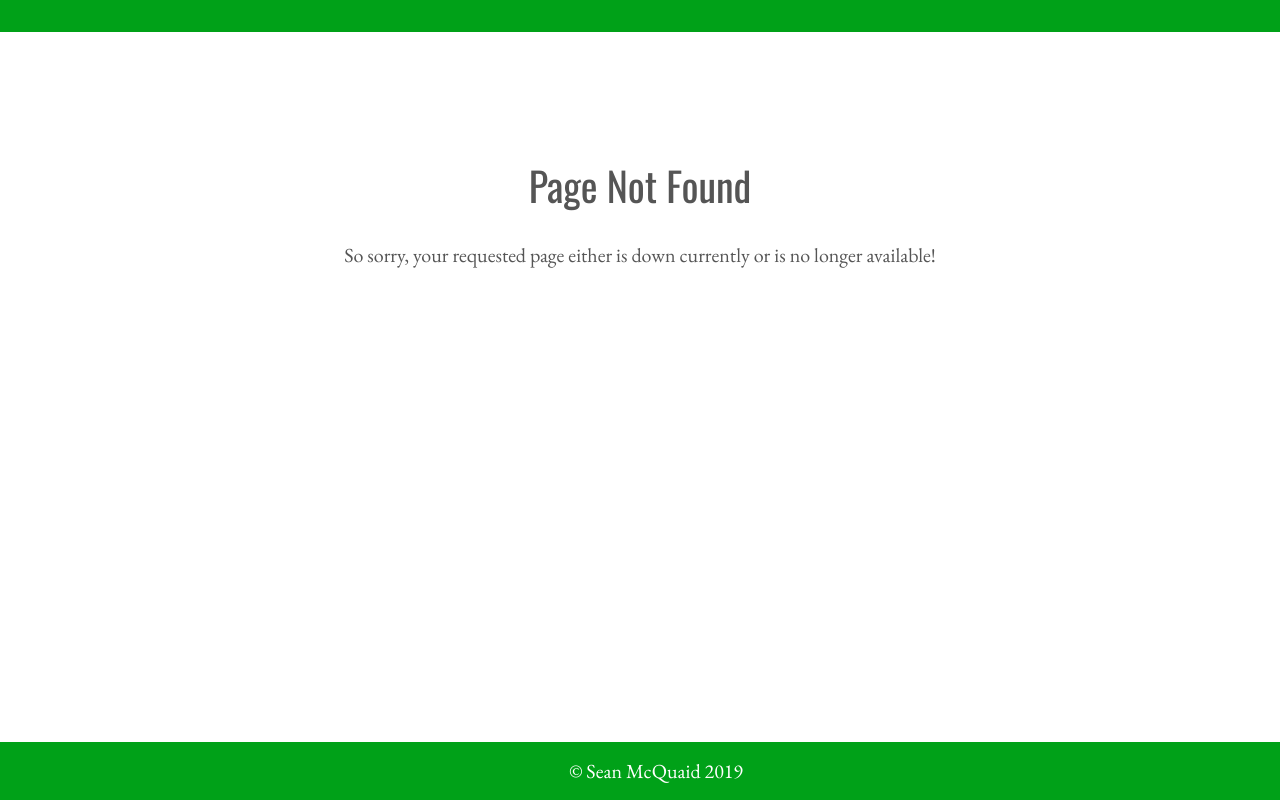
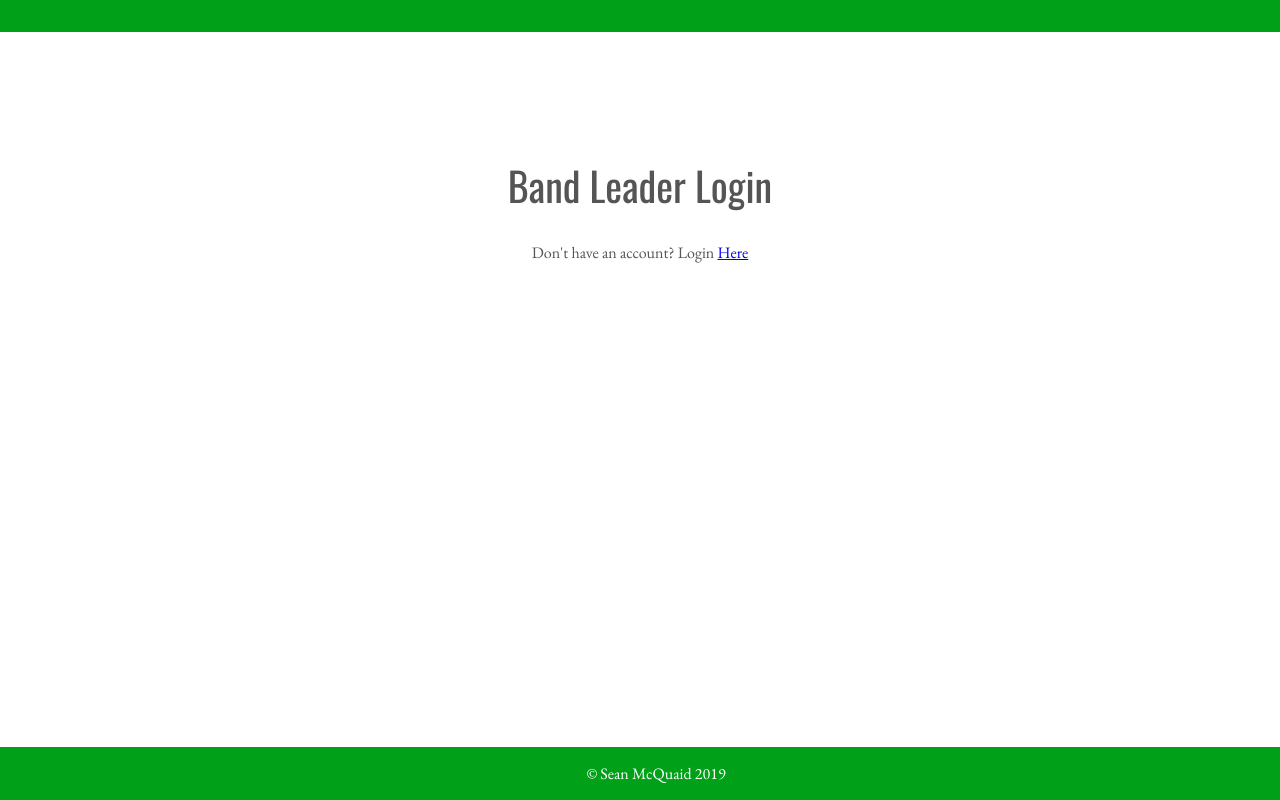
Before and after one commit to seanmcquaid/SetListCreator, a React (Create React App) app in the folder client/: page /bandLeaderLogin in a window 1280 px wide. Before the commit this address had no page. Shown: the top 800 px of the page. Built offline with nearby package versions, Linux system fonts and the light colour scheme.

Commit message:
created components and started basic layout for client/bandleader pages

```diff
--- a/client/package.json
+++ b/client/package.json
@@ -10,7 +10,8 @@
     "react-router-dom": "^5.1.2",
     "react-scripts": "3.2.0",
     "redux": "^4.0.4",
-    "redux-thunk": "^2.3.0"
+    "redux-thunk": "^2.3.0",
+    "reselect": "^4.0.0"
   },
   "scripts": {
     "start": "react-scripts start",
--- a/client/src/components/BandLeaderPages/BandLeaderLoginPage/BandLeaderLoginPage.js
+++ b/client/src/components/BandLeaderPages/BandLeaderLoginPage/BandLeaderLoginPage.js
@@ -0,0 +1,15 @@
+import React from "react";
+import Container from "../../UI/Container/Container";
+import Text from "../../UI/Text/Text";
+import {Link} from "react-router-dom";
+
+const BandLeaderLoginPage = props => {
+    return(
+        <Container centered={true}>
+            <Text headerText={true}>Band Leader Login</Text>
+            <Text>Don't have an account? Login <Link to="/bandLeaderRegister">Here</Link></Text>
+        </Container>
+    )
+};
+
+export default BandLeaderLoginPage;
--- a/client/src/components/BandLeaderPages/BandLeaderRegisterPage/BandLeaderRegisterPage.js
+++ b/client/src/components/BandLeaderPages/BandLeaderRegisterPage/BandLeaderRegisterPage.js
@@ -0,0 +1,9 @@
+import React from "react";
+
+const BandLeaderRegisterPage = props => {
+    return(
+        <div></div>
+    )
+};
+
+export default BandLeaderRegisterPage;
--- a/client/src/components/ClientPages/ClientLoginPage/ClientLoginPage.js
+++ b/client/src/components/ClientPages/ClientLoginPage/ClientLoginPage.js
@@ -0,0 +1,9 @@
+import React from "react";
+
+const ClientLoginPage = props => {
+    return(
+        <div></div>
+    )
+};
+
+export default ClientLoginPage;
--- a/client/src/components/ClientPages/ClientRegisterPage/ClientRegisterPage.js
+++ b/client/src/components/ClientPages/ClientRegisterPage/ClientRegisterPage.js
@@ -0,0 +1,9 @@
+import React from "react";
+
+const ClientRegisterPage = props => {
+    return(
+        <div></div>
+    )
+};
+
+export default ClientRegisterPage;
--- a/client/src/components/LandingPage/LandingPage.js
+++ b/client/src/components/LandingPage/LandingPage.js
@@ -7,7 +7,7 @@ const LandingPage = props => {
     return (
         <Container centered={true}>
             <Container centered={true}>
-                <Text headerText={true}>Set List Generator</Text>
+                <Text headerText={true}>Set List Creator</Text>
                 <Text>Are you a Client or a Bandleader?</Text>
             </Container>
             <Container centered={true} additionalStyles={{"flexDirection" : "row"}}>
--- a/client/src/components/UI/Text/Text.module.css
+++ b/client/src/components/UI/Text/Text.module.css
@@ -6,6 +6,6 @@
 
 .normalText{
     font-family: 'EB Garamond', serif;
-    font-size : 1.25rem;
+    font-size : 1rem;
     margin : 0;
 }
--- a/client/src/routing/ProtectedRoutes/ProtectedRoutes.js
+++ b/client/src/routing/ProtectedRoutes/ProtectedRoutes.js
@@ -1,7 +1,7 @@
 import React from "react";
 import {Route, Switch, Redirect} from "react-router-dom";
 import {useSelector} from "react-redux";
-// import {createSelector} from "reselect";
+import {createSelector} from "reselect";
 import LandingPage from "../../components/LandingPage/LandingPage";
 import ClientLoginPage from "../../components/ClientPages/ClientLoginPage/ClientLoginPage";
 import ClientRegisterPage from "../../components/ClientPages/ClientRegisterPage/ClientRegisterPage";
@@ -10,18 +10,22 @@ import BandLeaderRegisterPage from "../../components/BandLeaderPages/BandLeaderR
 import ErrorPage from "../../components/ErrorPage/ErrorPage";
 
 
-// const selectIsAuthenticated = createSelector(
-//     state => state.auth,
-//     auth => auth.isAuthenticated
-// )
+const selectIsAuthenticated = createSelector(
+    state => state.auth,
+    auth => auth.isAuthenticated
+);
 
 
 const ProtectedRoutes = props => {
-    const protectedRouteCheck = Component => props.auth.isAuthenticated ? Component : () => <Redirect to="/"/>;
-    // const authState = useSelector(selectIsAuthenticated);
+    const authState = useSelector(selectIsAuthenticated);
+    const protectedRouteCheck = Component => authState ? Component : () => <Redirect to="/"/>;
     return (
         <Switch>
             <Route exact path ="/" component={LandingPage}/>
+            <Route exact path ="/clientLogin" component={ClientLoginPage}/>
+            <Route exact path ="/clientRegister" component={ClientRegisterPage}/>
+            <Route exact path ="/bandLeaderLogin" component={BandLeaderLoginPage}/>
+            <Route exact path ="/bandLeaderRegister" component={BandLeaderRegisterPage}/>
             <Route component={ErrorPage}/>
         </Switch>
     )
```
Also changed, not shown: 1 other file (tests, documents, lock files or other folders).
